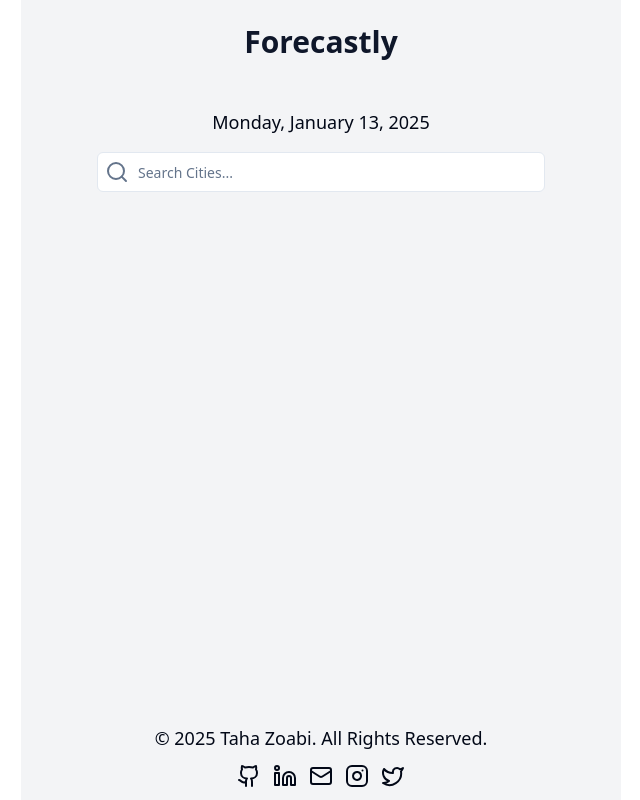
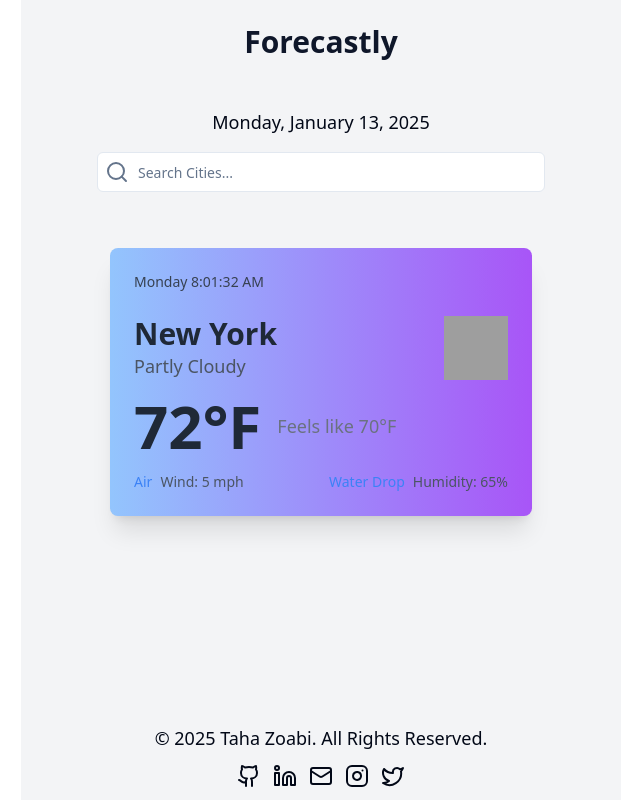
Before and after one commit to TahaZoabi/Forecastly, a Vue app: page / in a window 1280 px wide. Shown: the whole page, without its empty margins (319-959 px from the left). Built offline with nearby package versions, Linux system fonts and the light colour scheme; grey boxes are pictures that could not be loaded.

Commit message:
static weather card

```diff
--- a/src/App.vue
+++ b/src/App.vue
@@ -2,6 +2,7 @@
 import Logo from "@/components/Logo.vue";
 import Footer from "@/components/Footer.vue";
 import Search from "@/components/Search.vue";
+import WeatherCard from "@/components/WeatherCard.vue";
 </script>
 
 <template>
@@ -11,6 +12,7 @@ import Search from "@/components/Search.vue";
     >
       <Logo />
       <Search />
+      <WeatherCard />
       <Footer />
     </main>
   </div>
--- /dev/null
+++ b/src/components/WeatherCard.vue
@@ -0,0 +1,53 @@
+<script setup lang="ts">
+const currentTime = new Date().toLocaleString("en-US", {
+  weekday: "long",
+  hour: "numeric",
+  minute: "numeric",
+  second: "numeric",
+});
+</script>
+
+<template>
+  <div class="w-90% p-8">
+    <div
+      class="max-w-4xl mx-auto p-6 bg-white rounded-lg shadow-xl bg-gradient-to-r from-blue-300 to-purple-500"
+    >
+      <!-- Current Location Time -->
+      <div class="flex justify-between items-center text-gray-700 mb-6">
+        <span class="text-sm">{{ currentTime }}</span>
+      </div>
+
+      <!-- Weather Card Header -->
+      <div class="flex items-center justify-between mb-4">
+        <div>
+          <h2 class="text-3xl font-semibold text-gray-800">New York</h2>
+          <p class="text-lg text-gray-600">Partly Cloudy</p>
+        </div>
+        <!-- Weather Icon -->
+        <img
+          src="https://upload.wikimedia.org/wikipedia/commons/thumb/b/b1/Sun.svg/1200px-Sun.svg.png"
+          alt="Weather Icon"
+          class="w-16 h-16"
+        />
+      </div>
+
+      <!-- Temperature & Feels Like -->
+      <div class="flex items-center mb-4">
+        <span class="text-6xl font-bold text-gray-800">72°F</span>
+        <p class="text-lg text-gray-500 ml-4">Feels like 70°F</p>
+      </div>
+
+      <!-- Additional Weather Details (Wind, Humidity) -->
+      <div class="grid grid-cols-2 gap-4 text-sm text-gray-600">
+        <div class="flex items-center">
+          <span class="material-icons text-blue-500">Air</span>
+          <p class="ml-2">Wind: 5 mph</p>
+        </div>
+        <div class="flex items-center">
+          <span class="material-icons text-blue-500">Water Drop</span>
+          <p class="ml-2">Humidity: 65%</p>
+        </div>
+      </div>
+    </div>
+  </div>
+</template>
```
